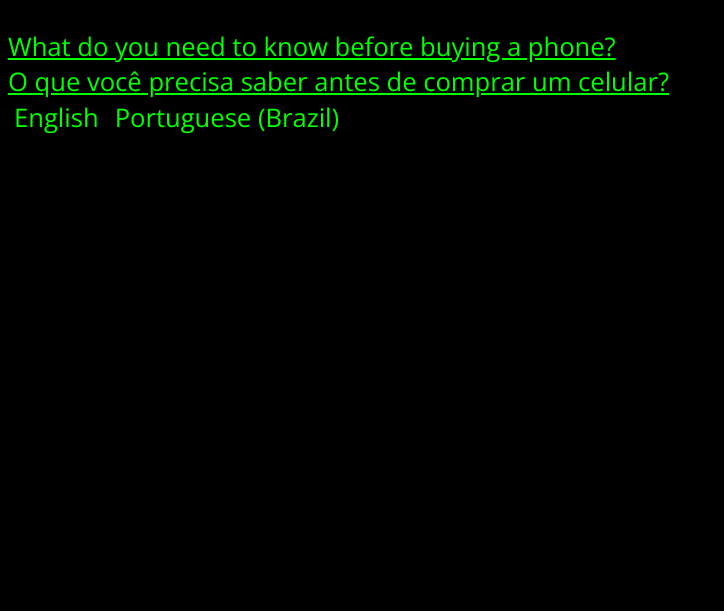
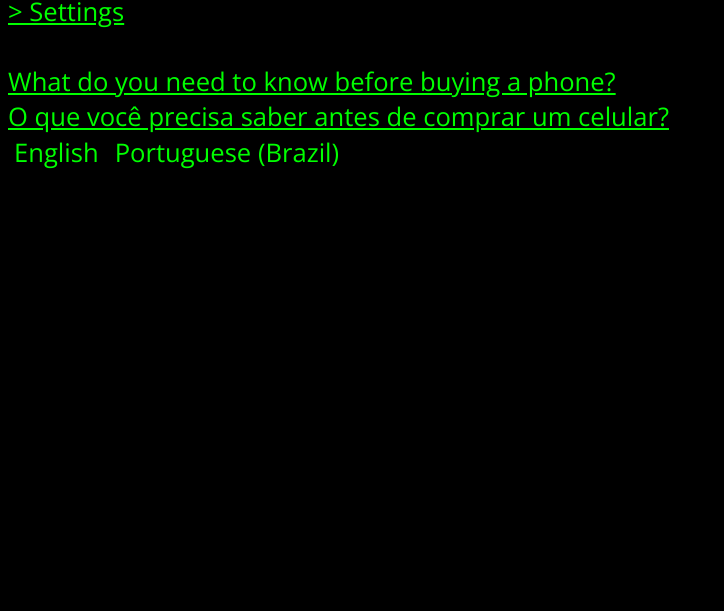
Before and after one commit to rachelviolet/rachelviolet.github.io, a plain HTML site: page text.html in a window 1280 px wide. Shown: the part 189-800 px from the top of the page, without its empty margins (0-724 px from the left). Drawn offline with Linux system fonts and the light colour scheme.

Commit message:
Added light mode support! Among a few other changes...
The website is now functional. All it lacks is more content, tools and games.

```diff
--- a/css/index.css
+++ b/css/index.css
@@ -8,6 +8,7 @@ a, button, p, h1, h2, section, span, nav, label, input {
     font-family: "Open Sans";
     color: #0f0;
 }
+#settings-div {display: none;}
 @media (orientation:landscape) {
     a, p, h1, section, span, h2, nav, button, label {font-size: 2vw;}
 }
@@ -41,8 +42,8 @@ a:link, a:visited {color: #0f0;}
 
 #settings {
     border: 0;
+    padding: 0;
     background-color: transparent;
-    color: #c70c0c;
     text-decoration: underline;
 }
 a:hover, button:hover {
--- a/js/languages.js
+++ b/js/languages.js
@@ -9,6 +9,8 @@ var Languages = {
         "tools": `> Tools`,
         "about": `> About`,
         "settings": `> Settings`,
+
+        "theme": "Toggle themes",
 
         "eng": "English",
         "ptbr": "Português (Brazil) / Brazilian Portuguese",
@@ -51,8 +53,9 @@ var Languages = {
         "entertainment": `> Entretenimento`,
         "tools": `> Ferramentas`,
         "about": `> Sobre`,
+        "settings": `> Configurações`,
 
-        "settings": `Configurações`,
+        "theme": "Mudar temas",
 
         "eng": "Inglês / English",
         "ptbr": "Português (Brazil)",
--- a/js/main.js
+++ b/js/main.js
@@ -5,6 +5,7 @@ var Website = {
     devName: "Raquel",
     kofiLink: "rachelviolet",
     redditLink: "rachievi",
+    displayingSettings: false,
     theme: localStorage.getItem("theme"),
     lang: localStorage.getItem("lang"),
     wipShow: localStorage.getItem("wip"),
@@ -32,7 +33,6 @@ var Website = {
     wipCheck: function() {
         if (this.wipShow == false || this.wipShow == "false") {
             document.getElementById("entertainment").style.display = "none";
-            document.getElementById("settings").style.display = "none";
         }
     },
     themeSwitch: function(userChoice) {
@@ -136,6 +136,16 @@ var Website = {
             }
         }
     },
+    settingsToggle: function() {
+        if (!this.displayingSettings) {
+            document.getElementById("settings-div").style.display = "inline";
+            this.displayingSettings = true;
+        }
+        else {
+            document.getElementById("settings-div").style.display = "none";
+            this.displayingSettings = false;
+        }
+    },
     setup: function(settingNewLanguage, newLang) {
         if (!settingNewLanguage) {document.getElementById("js-disclaimer").remove();}
         if (settingNewLanguage) {
@@ -153,6 +163,7 @@ var Website = {
                 document.getElementById("tools").textContent = Languages.eng.tools;
                 document.getElementById("about").textContent = Languages.eng.about;
                 document.getElementById("settings").textContent = Languages.eng.settings;
+                document.getElementById("settings-theme").textContent = Languages.eng.theme;
                 switch (this.pageName) {
                     case "home":
                         document.getElementById("title").textContent = Languages.eng.title;
@@ -192,6 +203,7 @@ var Website = {
                 document.getElementById("tools").textContent = Languages.ptbr.tools;
                 document.getElementById("about").textContent = Languages.ptbr.about;
                 document.getElementById("settings").textContent = Languages.ptbr.settings;
+                document.getElementById("settings-theme").textContent = Languages.ptbr.theme;
                 switch (this.pageName) {
                     case "home":
                         document.getElementById("title").textContent = Languages.ptbr.title;
--- a/text.html
+++ b/text.html
@@ -19,11 +19,12 @@
             <a href="./entertainment.html" id="entertainment" style="color: '#c70c0c'">Entertainment...</a>
             <a href="./tools.html" id="tools">Tools...</a>
             <a href="./about.html" id="about">About...</a>
-            <a href="" id="settings">Settings...</a>
+            <button id="settings" onclick="Website.settingsToggle()">Settings...</button>
         </nav>
         <a href="./text/eng-phones.html">What do you need to know before buying a phone?</a>
         <a href="./text/br-phones.html">O que você precisa saber antes de comprar um celular?</a>
         <div id="settings-div">
+            <button id="settings-theme" onclick="Website.themeSwitch(true);">Toggle dark theme</button>
         </div>
         <div id="languages-div">
             <button id="english" onclick="Website.setup(true, 'eng')">English</button>
```
Also changed, not shown: about.html (+2 -1 lines), entertainment.html (+2 -1 lines), index.html (+1 -1 lines), tools.html (+2 -1 lines).
